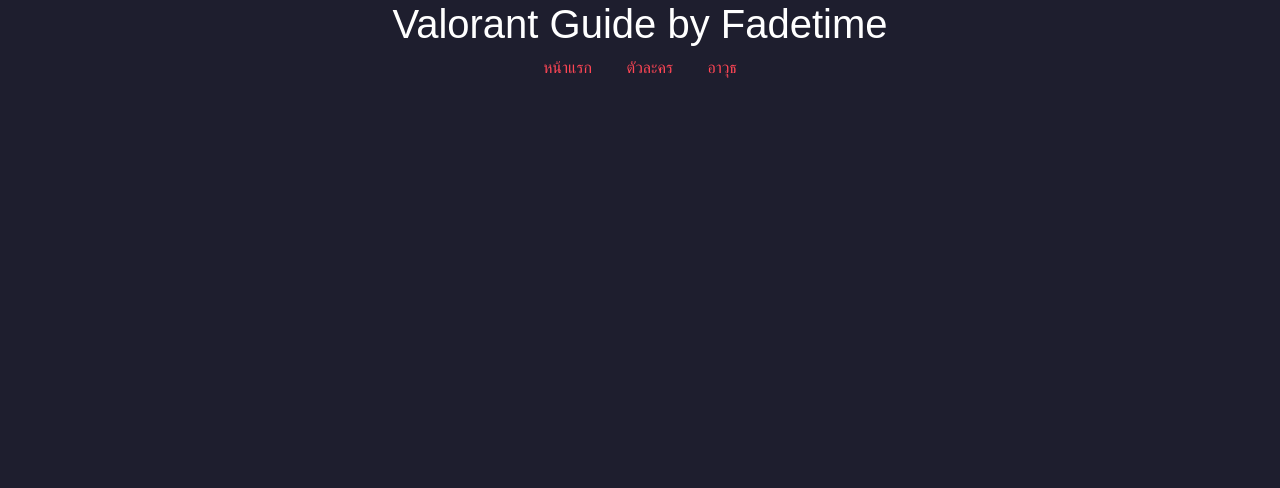
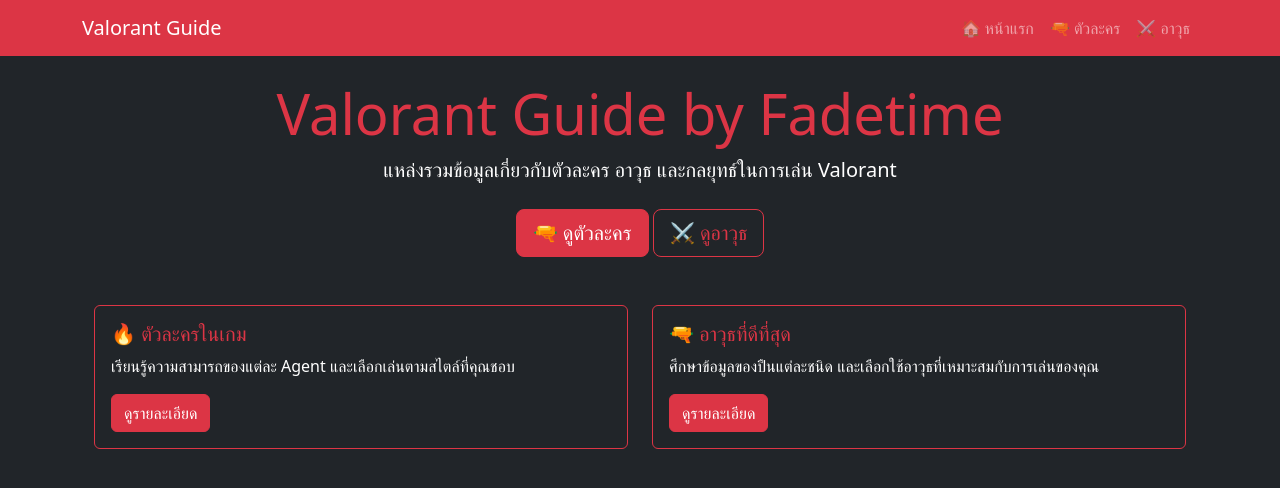
Before and after one commit to Lazypopular/flask-project, a Flask app: page / in a window 1280 px wide. Shown: the top 488 px of the page. Run offline with Flask 3, Linux system fonts and the light colour scheme.

Commit message:
UI Update

```diff
--- a/templates/index.html
+++ b/templates/index.html
@@ -1,20 +1,39 @@
-<!DOCTYPE html>
-<html lang="th">
-<head>
-     <link rel="stylesheet" href="https://cdn.jsdelivr.net/npm/bootstrap@5.3.0/dist/css/bootstrap.min.css">
-</head>
-<head>
-    <meta charset="UTF-8">
-    <meta name="viewport" content="width=device-width, initial-scale=1.0">
-    <title>Valorant Guide</title>
-    <link rel="stylesheet" href="{{ url_for('static', filename='style.css') }}">
-</head>
-<body>
-    <h1>Valorant Guide by Fadetime</h1>
-    <nav>
-        <a href="{{ url_for('home') }}">หน้าแรก</a>
-        <a href="{{ url_for('agents') }}">ตัวละคร</a>
-        <a href="{{ url_for('weapons') }}">อาวุธ</a>
-    </nav>
-</body>
-</html>
+{% extends 'base.html' %}
+
+{% block title %}หน้าแรก - Valorant Guide{% endblock %}
+
+{% block content %}
+<div class="text-center">
+    <h1 class="display-4 text-danger">Valorant Guide by Fadetime</h1>
+    <p class="lead">แหล่งรวมข้อมูลเกี่ยวกับตัวละคร อาวุธ และกลยุทธ์ในการเล่น Valorant</p>
+
+    <div class="mt-4">
+        <a href="{{ url_for('agents') }}" class="btn btn-danger btn-lg">🔫 ดูตัวละคร</a>
+        <a href="{{ url_for('weapons') }}" class="btn btn-outline-danger btn-lg">⚔️ ดูอาวุธ</a>
+    </div>
+</div>
+
+<!-- Section แนะนำข้อมูล -->
+<div class="container mt-5">
+    <div class="row">
+        <div class="col-md-6">
+            <div class="card bg-dark text-white border-danger">
+                <div class="card-body">
+                    <h5 class="card-title text-danger">🔥 ตัวละครในเกม</h5>
+                    <p class="card-text">เรียนรู้ความสามารถของแต่ละ Agent และเลือกเล่นตามสไตล์ที่คุณชอบ</p>
+                    <a href="{{ url_for('agents') }}" class="btn btn-danger">ดูรายละเอียด</a>
+                </div>
+            </div>
+        </div>
+        <div class="col-md-6">
+            <div class="card bg-dark text-white border-danger">
+                <div class="card-body">
+                    <h5 class="card-title text-danger">🔫 อาวุธที่ดีที่สุด</h5>
+                    <p class="card-text">ศึกษาข้อมูลของปืนแต่ละชนิด และเลือกใช้อาวุธที่เหมาะสมกับการเล่นของคุณ</p>
+                    <a href="{{ url_for('weapons') }}" class="btn btn-danger">ดูรายละเอียด</a>
+                </div>
+            </div>
+        </div>
+    </div>
+</div>
+{% endblock %}
```
